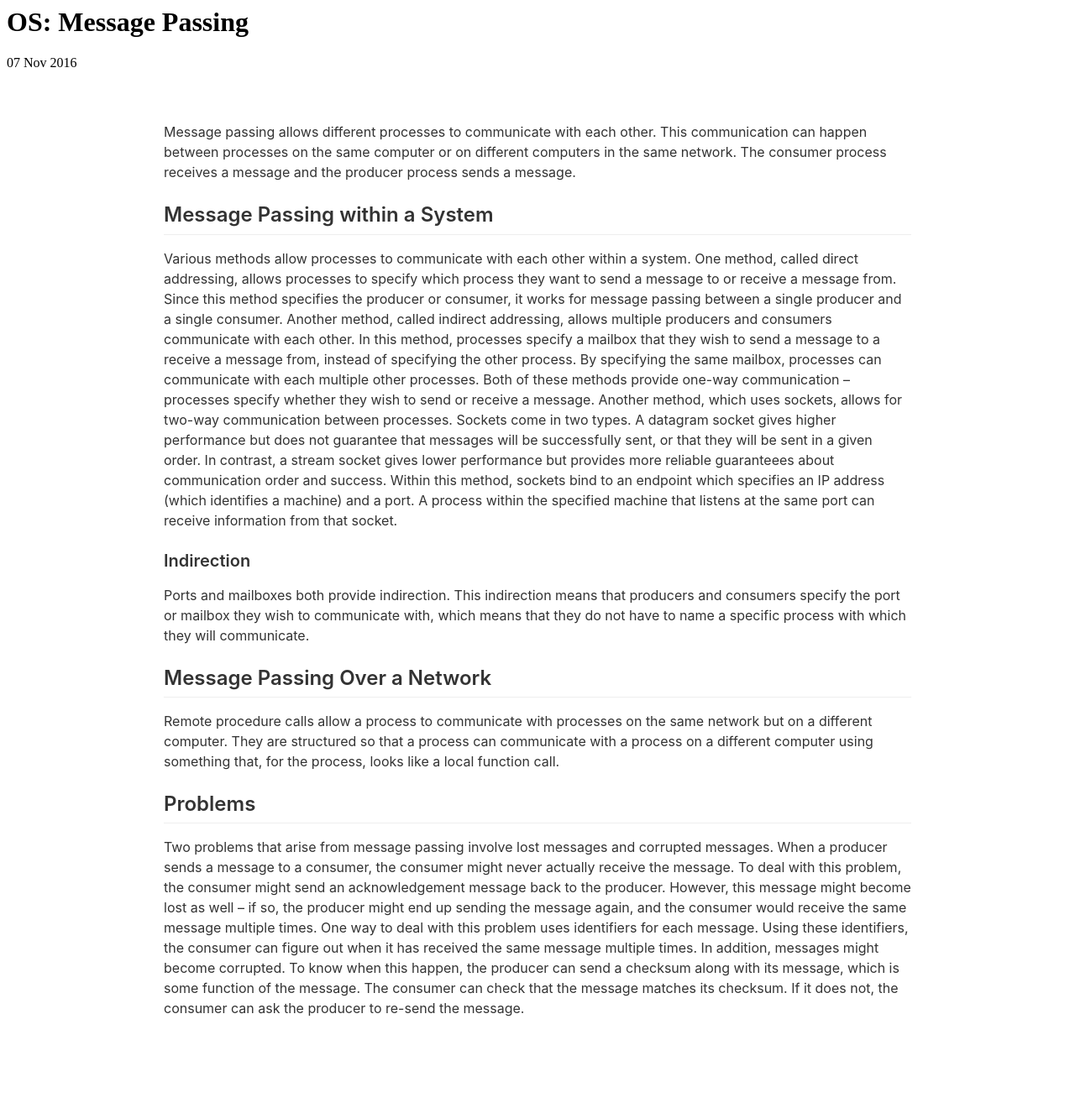
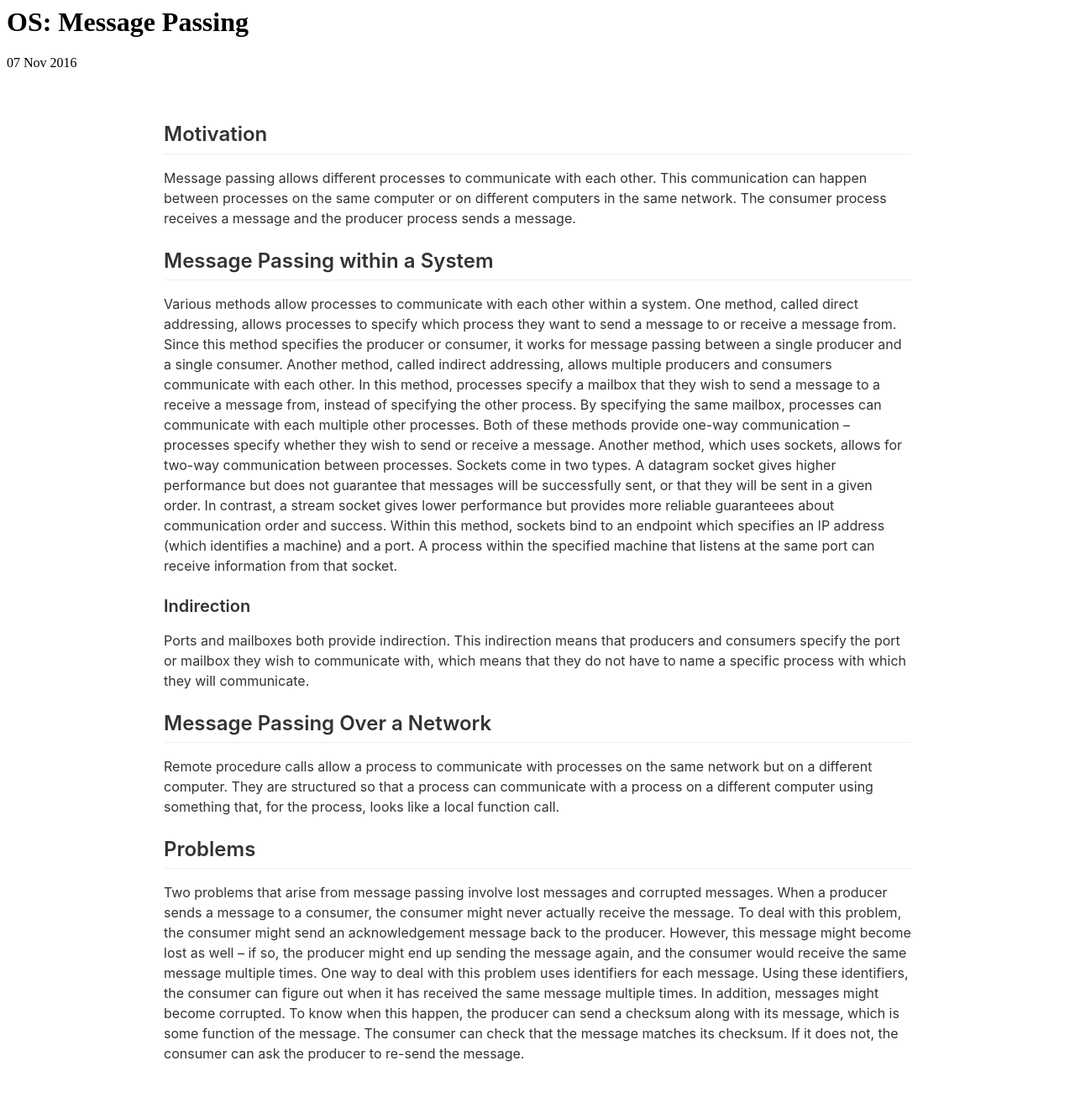
Before and after one commit to cchen23/cchen23.githhub.io, a Jekyll site: the page built from _posts/2016-11-7-os-message-passing.md, in a window 1280 px wide. Shown: the whole page at 84% size. Built offline with Jekyll 4.4.1, drawn with Linux system fonts in a browser that asks for light colours; before the commit the page ends 1266 px from its top, so only the background shows below that.

Commit message:
Update 2016-11-7-os-message-passing.md

```diff
--- a/_posts/2016-11-7-os-message-passing.md
+++ b/_posts/2016-11-7-os-message-passing.md
@@ -6,6 +6,7 @@
 type: summary
 ---
 
+## Motivation
 Message passing allows different processes to communicate with each other. This communication can happen between processes on the same computer or on different computers in the same network. The consumer process receives a message and the producer process sends a message.
 
 ## Message Passing within a System
```
